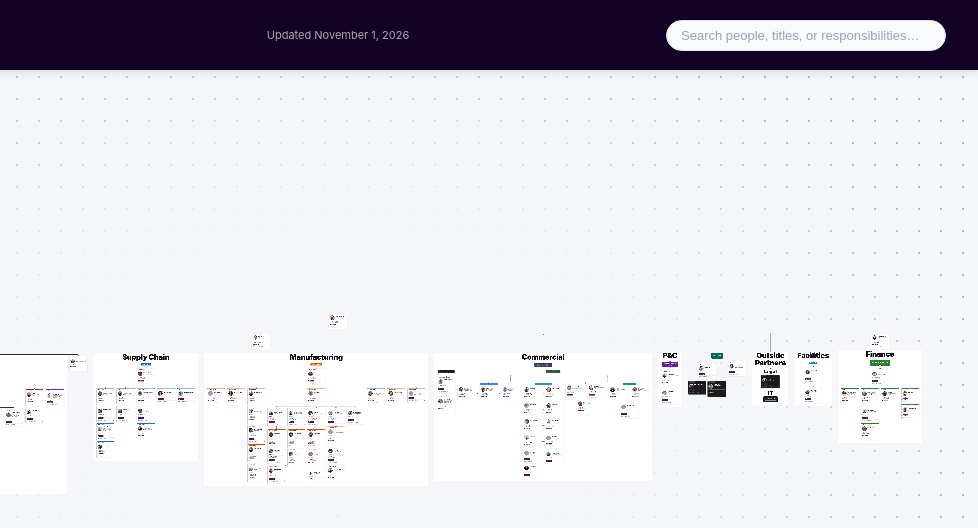
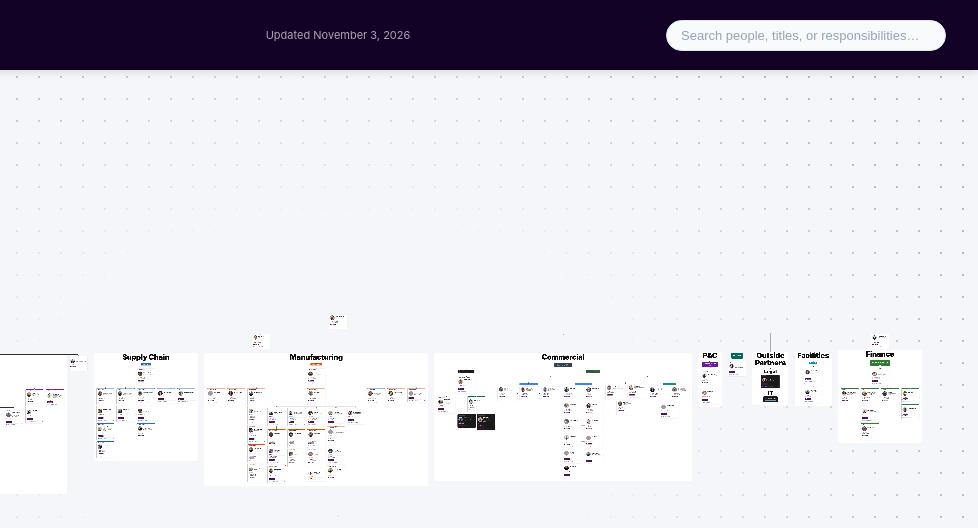
Before and after one commit to PaulTansey/ProFarmTeam, a plain HTML site: page index.html in a window 1280 px wide. Shown: the top 528 px of the page, 302-1280 px from the left. Drawn offline with Linux system fonts and the light colour scheme; grey boxes are pictures that could not be loaded.

Commit message:
Move Virge (with Gimena and Volodymyr) under Andre, beside Ruben; bump date to Nov 3

```diff
--- a/index.html
+++ b/index.html
@@ -532,7 +532,7 @@ header h1 { font-size: 15px; font-weight: 500; color: rgba(255,255,255,0.85); }
   <div class="logo-area">
     <img class="logo-icon" src="Rippling%20profile%20pics/profarmgroup_logo_wordmark_purple.png" alt="ProFarm">
   </div>
-  <span id="last-updated">Updated November 1, 2026</span>
+  <span id="last-updated">Updated November 3, 2026</span>
   <div class="header-controls">
     <div class="search-wrap">
       <input type="text" id="search" placeholder="Search people, titles, or responsibilities…" autocomplete="off">
@@ -1932,7 +1932,12 @@ header h1 { font-size: 15px; font-weight: 500; color: rgba(255,255,255,0.85); }
                 <a class="slack-btn" href="https://profarm-team.slack.com/messages/@andre" onclick="openSlackDM('slack://user?team=T06EU738U6A&id=U07JZS4HT7A','https://profarm-team.slack.com/messages/@andre'); return false;"><svg width="11" height="11" viewBox="0 0 24 24" fill="currentColor"><path d="M5.042 15.165a2.528 2.528 0 0 1-2.52 2.523A2.528 2.528 0 0 1 0 15.165a2.527 2.527 0 0 1 2.522-2.52h2.52v2.52zM6.313 15.165a2.527 2.527 0 0 1 2.521-2.52 2.527 2.527 0 0 1 2.521 2.52v6.313A2.528 2.528 0 0 1 8.834 24a2.528 2.528 0 0 1-2.521-2.522v-6.313zM8.834 5.042a2.528 2.528 0 0 1-2.521-2.52A2.528 2.528 0 0 1 8.834 0a2.528 2.528 0 0 1 2.521 2.522v2.52H8.834zM8.834 6.313a2.528 2.528 0 0 1 2.521 2.521 2.528 2.528 0 0 1-2.521 2.521H2.522A2.528 2.528 0 0 1 0 8.834a2.528 2.528 0 0 1 2.522-2.521h6.312zM18.956 8.834a2.528 2.528 0 0 1 2.522-2.521A2.528 2.528 0 0 1 24 8.834a2.528 2.528 0 0 1-2.522 2.521h-2.522V8.834zM17.688 8.834a2.528 2.528 0 0 1-2.523 2.521 2.527 2.527 0 0 1-2.52-2.521V2.522A2.527 2.527 0 0 1 15.165 0a2.528 2.528 0 0 1 2.523 2.522v6.312zM15.165 18.956a2.528 2.528 0 0 1 2.523 2.522A2.528 2.528 0 0 1 15.165 24a2.527 2.527 0 0 1-2.52-2.522v-2.522h2.52zM15.165 17.688a2.527 2.527 0 0 1-2.52-2.523 2.526 2.526 0 0 1 2.52-2.52h6.313A2.527 2.527 0 0 1 24 15.165a2.528 2.528 0 0 1-2.522 2.523h-6.313z"/></svg>Message</a>
               </div>
             </div>
-            <div class="connector-v" style="height:14px;"></div><div class="branch-stem"></div><div class="card c-latam" data-slack="ruben">
+            <div class="connector-v" style="height:20px;"></div>
+            <div class="branch-row" id="andre-row" style="position:relative;align-items:flex-start;gap:28px;">
+              <div id="h-bar-andre" style="position:absolute;top:0;height:2px;background:#2d2d2d;width:0;pointer-events:none;"></div>
+              <div style="display:flex;flex-direction:column;align-items:center;">
+                <div class="branch-stem"></div>
+                <div class="card c-latam" data-slack="ruben">
                   <div class="card-inner">
                     <span class="dept-badge badge-latam">LATAM &amp; EMEA</span>
                     <div class="card-name">Ruben Ramos</div>
@@ -1944,6 +1949,44 @@ header h1 { font-size: 15px; font-weight: 500; color: rgba(255,255,255,0.85); }
                     <a class="slack-btn" href="https://profarm-team.slack.com/messages/@ruben" onclick="openSlackDM('slack://user?team=T06EU738U6A&id=U08555SQ620','https://profarm-team.slack.com/messages/@ruben'); return false;"><svg width="11" height="11" viewBox="0 0 24 24" fill="currentColor"><path d="M5.042 15.165a2.528 2.528 0 0 1-2.52 2.523A2.528 2.528 0 0 1 0 15.165a2.527 2.527 0 0 1 2.522-2.52h2.52v2.52zM6.313 15.165a2.527 2.527 0 0 1 2.521-2.52 2.527 2.527 0 0 1 2.521 2.52v6.313A2.528 2.528 0 0 1 8.834 24a2.528 2.528 0 0 1-2.521-2.522v-6.313zM8.834 5.042a2.528 2.528 0 0 1-2.521-2.52A2.528 2.528 0 0 1 8.834 0a2.528 2.528 0 0 1 2.521 2.522v2.52H8.834zM8.834 6.313a2.528 2.528 0 0 1 2.521 2.521 2.528 2.528 0 0 1-2.521 2.521H2.522A2.528 2.528 0 0 1 0 8.834a2.528 2.528 0 0 1 2.522-2.521h6.312zM18.956 8.834a2.528 2.528 0 0 1 2.522-2.521A2.528 2.528 0 0 1 24 8.834a2.528 2.528 0 0 1-2.522 2.521h-2.522V8.834zM17.688 8.834a2.528 2.528 0 0 1-2.523 2.521 2.527 2.527 0 0 1-2.52-2.521V2.522A2.527 2.527 0 0 1 15.165 0a2.528 2.528 0 0 1 2.523 2.522v6.312zM15.165 18.956a2.528 2.528 0 0 1 2.523 2.522A2.528 2.528 0 0 1 15.165 24a2.527 2.527 0 0 1-2.52-2.522v-2.522h2.52zM15.165 17.688a2.527 2.527 0 0 1-2.52-2.523 2.526 2.526 0 0 1 2.52-2.52h6.313A2.527 2.527 0 0 1 24 15.165a2.528 2.528 0 0 1-2.522 2.523h-6.313z"/></svg>Message</a>
                   </div>
                 </div>
+
+              </div>
+              <div style="display:flex;flex-direction:column;align-items:center;"><div class="branch-stem"></div><div class="card c-eu" data-slack="virge">
+              <div class="card-inner">
+                <div class="dept-badge">EU</div>
+                <div class="card-name">Virge Vasar</div>
+                <div class="card-title">CTO EMEA</div>
+                <div class="card-meta">
+                  <div class="card-detail"><span class="icon">📍</span><span class="val">Estonia</span></div>
+                </div>
+                <a class="slack-btn" href="https://profarm-team.slack.com/messages/@virge.vasar" onclick="openSlackDM('slack://user?team=T06EU738U6A&id=U08376YC55Y','https://profarm-team.slack.com/messages/@virge.vasar'); return false;"><svg width="11" height="11" viewBox="0 0 24 24" fill="currentColor"><path d="M5.042 15.165a2.528 2.528 0 0 1-2.52 2.523A2.528 2.528 0 0 1 0 15.165a2.527 2.527 0 0 1 2.522-2.52h2.52v2.52zM6.313 15.165a2.527 2.527 0 0 1 2.521-2.52 2.527 2.527 0 0 1 2.521 2.52v6.313A2.528 2.528 0 0 1 8.834 24a2.528 2.528 0 0 1-2.521-2.522v-6.313zM8.834 5.042a2.528 2.528 0 0 1-2.521-2.52A2.528 2.528 0 0 1 8.834 0a2.528 2.528 0 0 1 2.521 2.522v2.52H8.834zM8.834 6.313a2.528 2.528 0 0 1 2.521 2.521 2.528 2.528 0 0 1-2.521 2.521H2.522A2.528 2.528 0 0 1 0 8.834a2.528 2.528 0 0 1 2.522-2.521h6.312zM18.956 8.834a2.528 2.528 0 0 1 2.522-2.521A2.528 2.528 0 0 1 24 8.834a2.528 2.528 0 0 1-2.522 2.521h-2.522V8.834zM17.688 8.834a2.528 2.528 0 0 1-2.523 2.521 2.527 2.527 0 0 1-2.52-2.521V2.522A2.527 2.527 0 0 1 15.165 0a2.528 2.528 0 0 1 2.523 2.522v6.312zM15.165 18.956a2.528 2.528 0 0 1 2.523 2.522A2.528 2.528 0 0 1 15.165 24a2.527 2.527 0 0 1-2.52-2.522v-2.522h2.52zM15.165 17.688a2.527 2.527 0 0 1-2.52-2.523 2.526 2.526 0 0 1 2.52-2.52h6.313A2.527 2.527 0 0 1 24 15.165a2.528 2.528 0 0 1-2.522 2.523h-6.313z"/></svg>Message</a>
+              </div>
+            </div>
+            <div class="connector-v" style="height:20px;"></div>
+            <div id="virge-reports" style="display:flex;flex-direction:row;align-items:flex-start;gap:16px;position:relative;">
+              <div id="virge-hbar" style="position:absolute;top:0;height:2px;background:#2d2d2d;width:0;pointer-events:none;"></div>
+              <div style="display:flex;flex-direction:column;align-items:center;"><div style="height:12px;"></div><div class="card" data-slack="gsantarelli" style="background:#1a1a1a;border:1.5px solid #333;">
+                <div class="card-inner">
+                  <div class="dept-badge" style="background:#444;color:#eee;border:none;">Consultant</div>
+                  <div class="card-name" style="color:#fff;">Gimena Santarelli</div>
+                  <div class="card-title" style="color:#aaa;">Database Management Consultant</div>
+                  <a class="slack-btn" href="https://profarm-team.slack.com/messages/@gsantarelli" onclick="openSlackDM('slack://user?team=T06EU738U6A&id=U0999TSK486','https://profarm-team.slack.com/messages/@gsantarelli'); return false;" style="color:#bbb;border-color:#555;"><svg width="11" height="11" viewBox="0 0 24 24" fill="currentColor"><path d="M5.042 15.165a2.528 2.528 0 0 1-2.52 2.523A2.528 2.528 0 0 1 0 15.165a2.527 2.527 0 0 1 2.522-2.52h2.52v2.52zM6.313 15.165a2.527 2.527 0 0 1 2.521-2.52 2.527 2.527 0 0 1 2.521 2.52v6.313A2.528 2.528 0 0 1 8.834 24a2.528 2.528 0 0 1-2.521-2.522v-6.313zM8.834 5.042a2.528 2.528 0 0 1-2.521-2.52A2.528 2.528 0 0 1 8.834 0a2.528 2.528 0 0 1 2.521 2.522v2.52H8.834zM8.834 6.313a2.528 2.528 0 0 1 2.521 2.521 2.528 2.528 0 0 1-2.521 2.521H2.522A2.528 2.528 0 0 1 0 8.834a2.528 2.528 0 0 1 2.522-2.521h6.312zM18.956 8.834a2.528 2.528 0 0 1 2.522-2.521A2.528 2.528 0 0 1 24 8.834a2.528 2.528 0 0 1-2.522 2.521h-2.522V8.834zM17.688 8.834a2.528 2.528 0 0 1-2.523 2.521 2.527 2.527 0 0 1-2.52-2.521V2.522A2.527 2.527 0 0 1 15.165 0a2.528 2.528 0 0 1 2.523 2.522v6.312zM15.165 18.956a2.528 2.528 0 0 1 2.523 2.522A2.528 2.528 0 0 1 15.165 24a2.527 2.527 0 0 1-2.52-2.522v-2.522h2.52zM15.165 17.688a2.527 2.527 0 0 1-2.52-2.523 2.526 2.526 0 0 1 2.52-2.52h6.313A2.527 2.527 0 0 1 24 15.165a2.528 2.528 0 0 1-2.522 2.523h-6.313z"/></svg>Message</a>
+                </div>
+              </div></div>
+              <div style="display:flex;flex-direction:column;align-items:center;"><div style="height:12px;"></div><div class="card" data-slack="vcherniavskyy" style="background:#1a1a1a;border:1.5px solid #333;">
+                <div class="card-inner">
+                  <div class="dept-badge" style="background:#444;color:#eee;border:none;">Consultant</div>
+                  <div class="card-name" style="color:#fff;">Volodymyr Cherniavskyy</div>
+                  <div class="card-title" style="color:#aaa;">Field Agronomist — Ukraine</div>
+                  <div class="card-meta">
+                    <div class="card-detail"><span class="icon">📍</span><span class="val">Ukraine</span></div>
+                  </div>
+                  <a class="slack-btn" href="https://profarm-team.slack.com/messages/@vcherniavskyy" onclick="openSlackDM('slack://user?team=T06EU738U6A&id=U081A9YUZ9D','https://profarm-team.slack.com/messages/@vcherniavskyy'); return false;" style="color:#bbb;border-color:#555;"><svg width="11" height="11" viewBox="0 0 24 24" fill="currentColor"><path d="M5.042 15.165a2.528 2.528 0 0 1-2.52 2.523A2.528 2.528 0 0 1 0 15.165a2.527 2.527 0 0 1 2.522-2.52h2.52v2.52zM6.313 15.165a2.527 2.527 0 0 1 2.521-2.52 2.527 2.527 0 0 1 2.521 2.52v6.313A2.528 2.528 0 0 1 8.834 24a2.528 2.528 0 0 1-2.521-2.522v-6.313zM8.834 5.042a2.528 2.528 0 0 1-2.521-2.52A2.528 2.528 0 0 1 8.834 0a2.528 2.528 0 0 1 2.521 2.522v2.52H8.834zM8.834 6.313a2.528 2.528 0 0 1 2.521 2.521 2.528 2.528 0 0 1-2.521 2.521H2.522A2.528 2.528 0 0 1 0 8.834a2.528 2.528 0 0 1 2.522-2.521h6.312zM18.956 8.834a2.528 2.528 0 0 1 2.522-2.521A2.528 2.528 0 0 1 24 8.834a2.528 2.528 0 0 1-2.522 2.521h-2.522V8.834zM17.688 8.834a2.528 2.528 0 0 1-2.523 2.521 2.527 2.527 0 0 1-2.52-2.521V2.522A2.527 2.527 0 0 1 15.165 0a2.528 2.528 0 0 1 2.523 2.522v6.312zM15.165 18.956a2.528 2.528 0 0 1 2.523 2.522A2.528 2.528 0 0 1 15.165 24a2.527 2.527 0 0 1-2.52-2.522v-2.522h2.52zM15.165 17.688a2.527 2.527 0 0 1-2.52-2.523 2.526 2.526 0 0 1 2.52-2.52h6.313A2.527 2.527 0 0 1 24 15.165a2.528 2.528 0 0 1-2.522 2.523h-6.313z"/></svg>Message</a>
+                </div>
+              </div></div>
+            </div>
+            </div>
+            </div><!-- /andre-row -->
           </div>
 
             </div><!-- /comm-levon-row -->
@@ -2344,41 +2387,7 @@ header h1 { font-size: 15px; font-weight: 500; color: rgba(255,255,255,0.85); }
         <div class="connector-v" style="height:20px;"></div>
         <div id="eu-row" style="display:flex;flex-direction:row;align-items:flex-start;gap:28px;position:relative;">
         <div id="eu-hbar" style="position:absolute;top:0;height:2px;background:#2d2d2d;width:0;pointer-events:none;"></div>
-        <div style="display:flex;flex-direction:column;align-items:center;"><div class="connector-v" style="height:20px;"></div><div class="branch-stem"></div><div class="card c-eu" data-slack="virge">
-              <div class="card-inner">
-                <div class="dept-badge">EU</div>
-                <div class="card-name">Virge Vasar</div>
-                <div class="card-title">CTO EMEA</div>
-                <div class="card-meta">
-                  <div class="card-detail"><span class="icon">📍</span><span class="val">Estonia</span></div>
-                </div>
-                <a class="slack-btn" href="https://profarm-team.slack.com/messages/@virge.vasar" onclick="openSlackDM('slack://user?team=T06EU738U6A&id=U08376YC55Y','https://profarm-team.slack.com/messages/@virge.vasar'); return false;"><svg width="11" height="11" viewBox="0 0 24 24" fill="currentColor"><path d="M5.042 15.165a2.528 2.528 0 0 1-2.52 2.523A2.528 2.528 0 0 1 0 15.165a2.527 2.527 0 0 1 2.522-2.52h2.52v2.52zM6.313 15.165a2.527 2.527 0 0 1 2.521-2.52 2.527 2.527 0 0 1 2.521 2.52v6.313A2.528 2.528 0 0 1 8.834 24a2.528 2.528 0 0 1-2.521-2.522v-6.313zM8.834 5.042a2.528 2.528 0 0 1-2.521-2.52A2.528 2.528 0 0 1 8.834 0a2.528 2.528 0 0 1 2.521 2.522v2.52H8.834zM8.834 6.313a2.528 2.528 0 0 1 2.521 2.521 2.528 2.528 0 0 1-2.521 2.521H2.522A2.528 2.528 0 0 1 0 8.834a2.528 2.528 0 0 1 2.522-2.521h6.312zM18.956 8.834a2.528 2.528 0 0 1 2.522-2.521A2.528 2.528 0 0 1 24 8.834a2.528 2.528 0 0 1-2.522 2.521h-2.522V8.834zM17.688 8.834a2.528 2.528 0 0 1-2.523 2.521 2.527 2.527 0 0 1-2.52-2.521V2.522A2.527 2.527 0 0 1 15.165 0a2.528 2.528 0 0 1 2.523 2.522v6.312zM15.165 18.956a2.528 2.528 0 0 1 2.523 2.522A2.528 2.528 0 0 1 15.165 24a2.527 2.527 0 0 1-2.52-2.522v-2.522h2.52zM15.165 17.688a2.527 2.527 0 0 1-2.52-2.523 2.526 2.526 0 0 1 2.52-2.52h6.313A2.527 2.527 0 0 1 24 15.165a2.528 2.528 0 0 1-2.522 2.523h-6.313z"/></svg>Message</a>
-              </div>
-            </div>
-            <div class="connector-v" style="height:20px;"></div>
-            <div id="virge-reports" style="display:flex;flex-direction:row;align-items:flex-start;gap:16px;position:relative;">
-              <div id="virge-hbar" style="position:absolute;top:0;height:2px;background:#2d2d2d;width:0;pointer-events:none;"></div>
-              <div style="display:flex;flex-direction:column;align-items:center;"><div style="height:12px;"></div><div class="card" data-slack="gsantarelli" style="background:#1a1a1a;border:1.5px solid #333;">
-                <div class="card-inner">
-                  <div class="dept-badge" style="background:#444;color:#eee;border:none;">Consultant</div>
-                  <div class="card-name" style="color:#fff;">Gimena Santarelli</div>
-                  <div class="card-title" style="color:#aaa;">Database Management Consultant</div>
-                  <a class="slack-btn" href="https://profarm-team.slack.com/messages/@gsantarelli" onclick="openSlackDM('slack://user?team=T06EU738U6A&id=U0999TSK486','https://profarm-team.slack.com/messages/@gsantarelli'); return false;" style="color:#bbb;border-color:#555;"><svg width="11" height="11" viewBox="0 0 24 24" fill="currentColor"><path d="M5.042 15.165a2.528 2.528 0 0 1-2.52 2.523A2.528 2.528 0 0 1 0 15.165a2.527 2.527 0 0 1 2.522-2.52h2.52v2.52zM6.313 15.165a2.527 2.527 0 0 1 2.521-2.52 2.527 2.527 0 0 1 2.521 2.52v6.313A2.528 2.528 0 0 1 8.834 24a2.528 2.528 0 0 1-2.521-2.522v-6.313zM8.834 5.042a2.528 2.528 0 0 1-2.521-2.52A2.528 2.528 0 0 1 8.834 0a2.528 2.528 0 0 1 2.521 2.522v2.52H8.834zM8.834 6.313a2.528 2.528 0 0 1 2.521 2.521 2.528 2.528 0 0 1-2.521 2.521H2.522A2.528 2.528 0 0 1 0 8.834a2.528 2.528 0 0 1 2.522-2.521h6.312zM18.956 8.834a2.528 2.528 0 0 1 2.522-2.521A2.528 2.528 0 0 1 24 8.834a2.528 2.528 0 0 1-2.522 2.521h-2.522V8.834zM17.688 8.834a2.528 2.528 0 0 1-2.523 2.521 2.527 2.527 0 0 1-2.52-2.521V2.522A2.527 2.527 0 0 1 15.165 0a2.528 2.528 0 0 1 2.523 2.522v6.312zM15.165 18.956a2.528 2.528 0 0 1 2.523 2.522A2.528 2.528 0 0 1 15.165 24a2.527 2.527 0 0 1-2.52-2.522v-2.522h2.52zM15.165 17.688a2.527 2.527 0 0 1-2.52-2.523 2.526 2.526 0 0 1 2.52-2.52h6.313A2.527 2.527 0 0 1 24 15.165a2.528 2.528 0 0 1-2.522 2.523h-6.313z"/></svg>Message</a>
-                </div>
-              </div></div>
-              <div style="display:flex;flex-direction:column;align-items:center;"><div style="height:12px;"></div><div class="card" data-slack="vcherniavskyy" style="background:#1a1a1a;border:1.5px solid #333;">
-                <div class="card-inner">
-                  <div class="dept-badge" style="background:#444;color:#eee;border:none;">Consultant</div>
-                  <div class="card-name" style="color:#fff;">Volodymyr Cherniavskyy</div>
-                  <div class="card-title" style="color:#aaa;">Field Agronomist — Ukraine</div>
-                  <div class="card-meta">
-                    <div class="card-detail"><span class="icon">📍</span><span class="val">Ukraine</span></div>
-                  </div>
-                  <a class="slack-btn" href="https://profarm-team.slack.com/messages/@vcherniavskyy" onclick="openSlackDM('slack://user?team=T06EU738U6A&id=U081A9YUZ9D','https://profarm-team.slack.com/messages/@vcherniavskyy'); return false;" style="color:#bbb;border-color:#555;"><svg width="11" height="11" viewBox="0 0 24 24" fill="currentColor"><path d="M5.042 15.165a2.528 2.528 0 0 1-2.52 2.523A2.528 2.528 0 0 1 0 15.165a2.527 2.527 0 0 1 2.522-2.52h2.52v2.52zM6.313 15.165a2.527 2.527 0 0 1 2.521-2.52 2.527 2.527 0 0 1 2.521 2.52v6.313A2.528 2.528 0 0 1 8.834 24a2.528 2.528 0 0 1-2.521-2.522v-6.313zM8.834 5.042a2.528 2.528 0 0 1-2.521-2.52A2.528 2.528 0 0 1 8.834 0a2.528 2.528 0 0 1 2.521 2.522v2.52H8.834zM8.834 6.313a2.528 2.528 0 0 1 2.521 2.521 2.528 2.528 0 0 1-2.521 2.521H2.522A2.528 2.528 0 0 1 0 8.834a2.528 2.528 0 0 1 2.522-2.521h6.312zM18.956 8.834a2.528 2.528 0 0 1 2.522-2.521A2.528 2.528 0 0 1 24 8.834a2.528 2.528 0 0 1-2.522 2.521h-2.522V8.834zM17.688 8.834a2.528 2.528 0 0 1-2.523 2.521 2.527 2.527 0 0 1-2.52-2.521V2.522A2.527 2.527 0 0 1 15.165 0a2.528 2.528 0 0 1 2.523 2.522v6.312zM15.165 18.956a2.528 2.528 0 0 1 2.523 2.522A2.528 2.528 0 0 1 15.165 24a2.527 2.527 0 0 1-2.52-2.522v-2.522h2.52zM15.165 17.688a2.527 2.527 0 0 1-2.52-2.523 2.526 2.526 0 0 1 2.52-2.52h6.313A2.527 2.527 0 0 1 24 15.165a2.528 2.528 0 0 1-2.522 2.523h-6.313z"/></svg>Message</a>
-                </div>
-              </div></div>
-            </div>
-            </div>
+
         <div style="display:flex;flex-direction:column;align-items:center;"><div style="height:12px;"></div><div class="card c-eu2" data-slack="romi">
               <div class="card-inner">
                 <div class="dept-badge">EU</div>
@@ -2731,6 +2740,7 @@ function updateHBarOps() {
   updateHBar(document.getElementById('paul-branches'), document.getElementById('paul-hbar'));
   updateHBar(document.getElementById('levon-branches'), document.getElementById('levon-hbar'));
   updateHBar(document.getElementById('keith-branch-row'), document.getElementById('h-bar-keith'));
+  updateHBar(document.getElementById('andre-row'), document.getElementById('h-bar-andre'));
   alignCommercialBox();
   // support-row merged into paul-branches
   updateHBar(document.getElementById('eu-row'), document.getElementById('eu-hbar'));
@@ -3376,7 +3386,7 @@ const REPORTING_TO = {
   'aveonna':      'ptansey',
   'marina':       'ptansey',
   'romi':         'ptansey',
-  'virge':        'ptansey',
+  'virge':        'andre',
   'gsantarelli':  'virge',
   'vcherniavskyy':'virge',
 
```
Also changed, not shown: ProFarm_Combined_OrgChart.html (+48 -38 lines).
